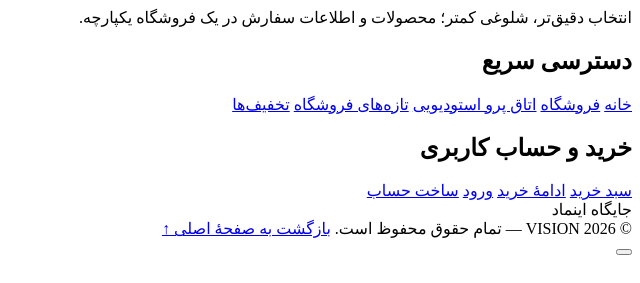
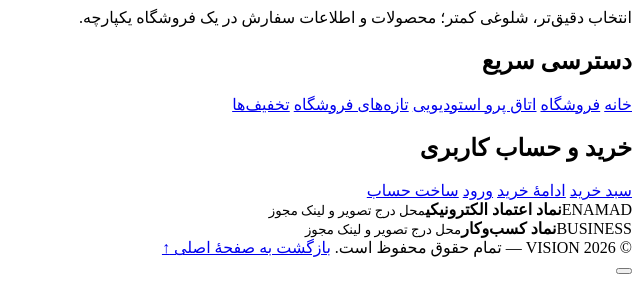
Before and after one commit to MREZA-MJDi/vision, a Laravel app: page /register in a window 1280 px wide. Shown: the part 1628-1911 px from the top of the page, without its empty margins (640-1280 px from the left). Before the commit the page ends 1883 px from the top, so only its background shows below. Run offline with Laravel 12, Linux system fonts and the light colour scheme; some libraries are stand-ins or nearby versions.

Commit message:
feat(footer): two dedicated trust certificate upload slots

```diff
--- a/resources/views/layouts/store.blade.php
+++ b/resources/views/layouts/store.blade.php
@@ -96,7 +96,10 @@
                 <a href="{{ route('account.show') }}">حساب کاربری</a>
                 <a href="{{ route('shop.index', ['sale' => 1]) }}">تخفیف‌ها</a>
             </nav>
-            <span class="home-minimal-footer__copyright">© {{ now()->year }} VISION</span><div class="vision-trust-placeholder" aria-label="جایگاه نماد اعتماد">جایگاه اینماد</div>
+            <span class="home-minimal-footer__copyright">© {{ now()->year }} VISION</span><div class="vision-trust-cards" aria-label="نمادهای اعتبار فروشگاه">
+<div class="vision-trust-card" aria-label="جایگاه اینماد"><span>ENAMAD</span><strong>نماد اعتماد الکترونیکی</strong><small>محل درج تصویر و لینک مجوز</small></div>
+<div class="vision-trust-card" aria-label="جایگاه نماد کسب‌وکار"><span>BUSINESS</span><strong>نماد کسب‌وکار</strong><small>محل درج تصویر و لینک مجوز</small></div>
+</div>
         </footer>
         @elseif (!request()->routeIs('shop.index', 'products.index'))
         <footer class="store-footer" aria-label="پاورقی فروشگاه VISION">
@@ -124,7 +127,10 @@
                 </nav>
             </div>
 
-            <div class="vision-trust-placeholder" aria-label="جایگاه نماد اعتماد">جایگاه اینماد</div>
+            <div class="vision-trust-cards" aria-label="نمادهای اعتبار فروشگاه">
+<div class="vision-trust-card" aria-label="جایگاه اینماد"><span>ENAMAD</span><strong>نماد اعتماد الکترونیکی</strong><small>محل درج تصویر و لینک مجوز</small></div>
+<div class="vision-trust-card" aria-label="جایگاه نماد کسب‌وکار"><span>BUSINESS</span><strong>نماد کسب‌وکار</strong><small>محل درج تصویر و لینک مجوز</small></div>
+</div>
             <div class="store-footer__bottom">
                 <span>© {{ now()->year }} VISION — تمام حقوق محفوظ است.</span>
                 <a href="{{ route('storefront.index') }}">بازگشت به صفحهٔ اصلی <span aria-hidden="true">↑</span></a>
```
